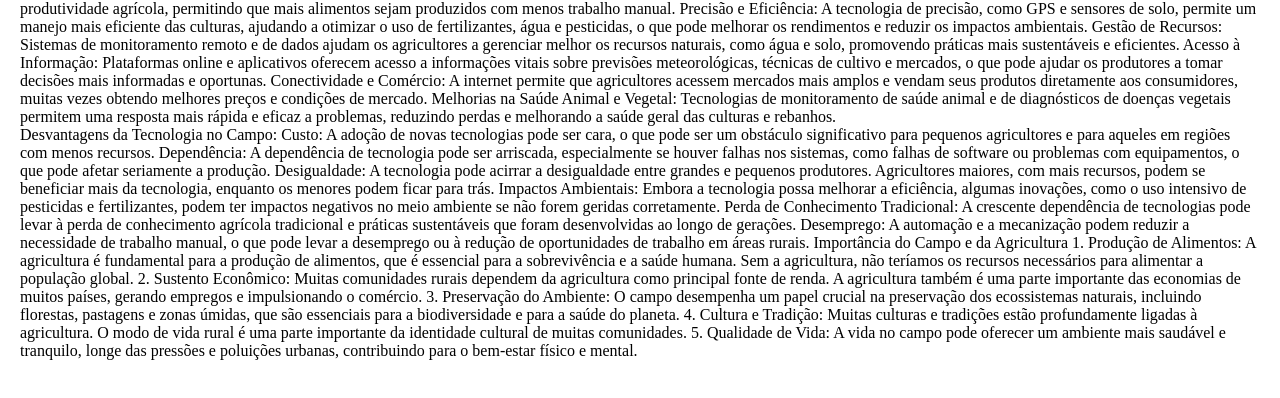
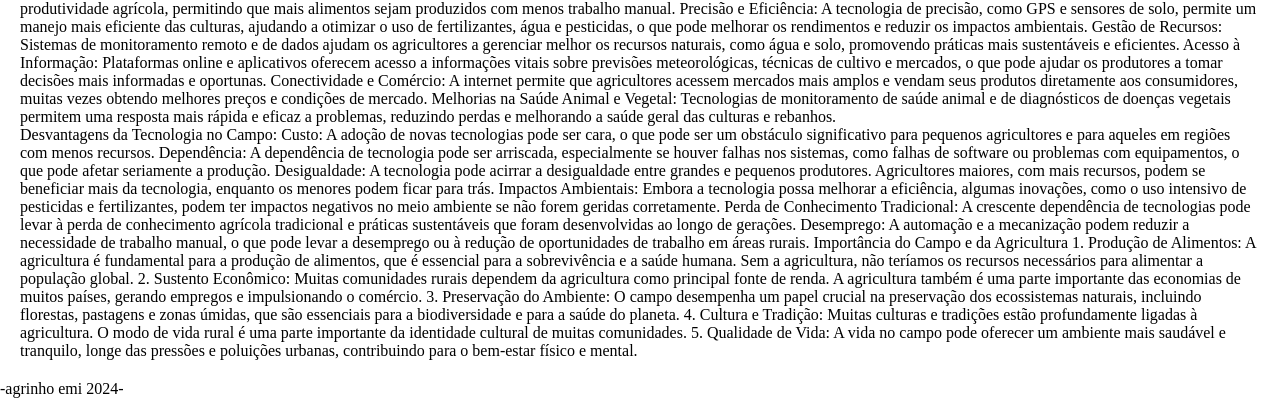
Before and after one commit to emidamiani/agrinho, a plain HTML site: page index.html in a window 1280 px wide. Shown: the part 463-861 px from the top of the page. Drawn offline with Linux system fonts and the light colour scheme.

Commit message:
Update index.html

```diff
--- a/index.html
+++ b/index.html
@@ -67,6 +67,9 @@ Melhorias na Saúde Animal e Vegetal: Tecnologias de monitoramento de saúde ani
             5. Qualidade de Vida: A vida no campo pode oferecer um ambiente mais saudável e tranquilo, longe das pressões e poluições urbanas, contribuindo para o bem-estar físico e mental.
         </p>
     </header>
+         <footer id="footer">
+        -agrinho emi 2024-
+    </footer>
     </body>
 
 </html>
```
